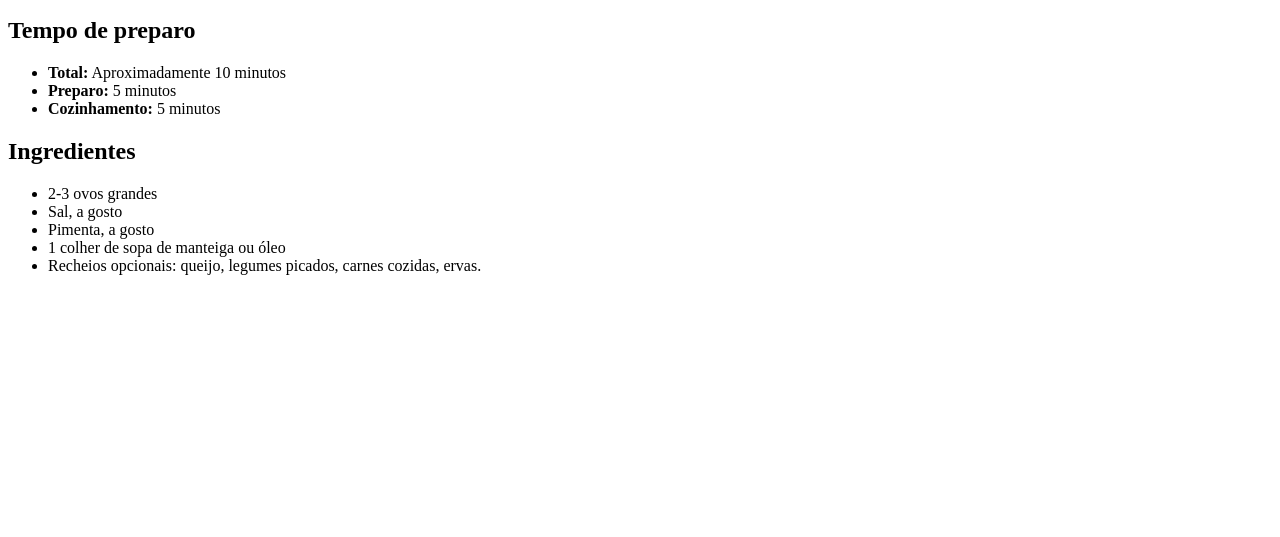
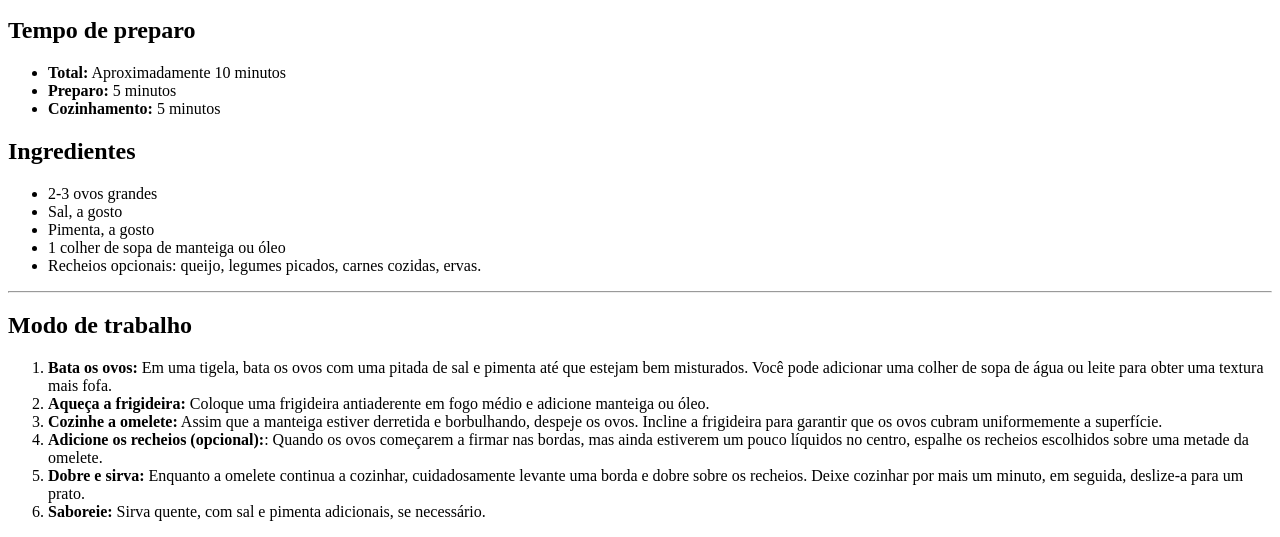
Before and after one commit to lobergo/receita, a plain HTML site: page index.html in a window 1280 px wide. Shown: the part 713-1250 px from the top of the page. Before the commit the page ends 1004 px from the top, so only its background shows below. Drawn offline with Linux system fonts and the light colour scheme.

Commit message:
quarto commit do HTML

```diff
--- a/index.html
+++ b/index.html
@@ -39,6 +39,33 @@
                 <li>Recheios opcionais: queijo, legumes picados, carnes cozidas, ervas.</li>
             </ul>
         </div>
+
+        <hr>
+
+        <div>
+            <h2>Modo de trabalho</h2>
+
+            <ol>
+                <li>
+                    <strong>Bata os ovos:</strong> Em uma tigela, bata os ovos com uma pitada de sal e pimenta até que estejam bem misturados. Você pode adicionar uma colher de sopa de água ou leite para obter uma textura mais fofa.
+                </li>
+                <li>
+                    <strong>Aqueça a frigideira:</strong> Coloque uma frigideira antiaderente em fogo médio e adicione manteiga ou óleo.
+                </li>
+                <li>
+                    <strong>Cozinhe a omelete:</strong> Assim que a manteiga estiver derretida e borbulhando, despeje os ovos. Incline a frigideira para garantir que os ovos cubram uniformemente a superfície.
+                </li>
+                <li>
+                    <strong>Adicione os recheios (opcional):</strong>: Quando os ovos começarem a firmar nas bordas, mas ainda estiverem um pouco líquidos no centro, espalhe os recheios escolhidos sobre uma metade da omelete.
+                </li>
+                <li>
+                    <strong>Dobre e sirva:</strong> Enquanto a omelete continua a cozinhar, cuidadosamente levante uma borda e dobre sobre os recheios. Deixe cozinhar por mais um minuto, em seguida, deslize-a para um prato.
+                </li>
+                <li>
+                    <strong>Saboreie:</strong> Sirva quente, com sal e pimenta adicionais, se necessário.
+                </li>
+            </ol>
+        </div>
     </div>
 </body>
 </html>
```
